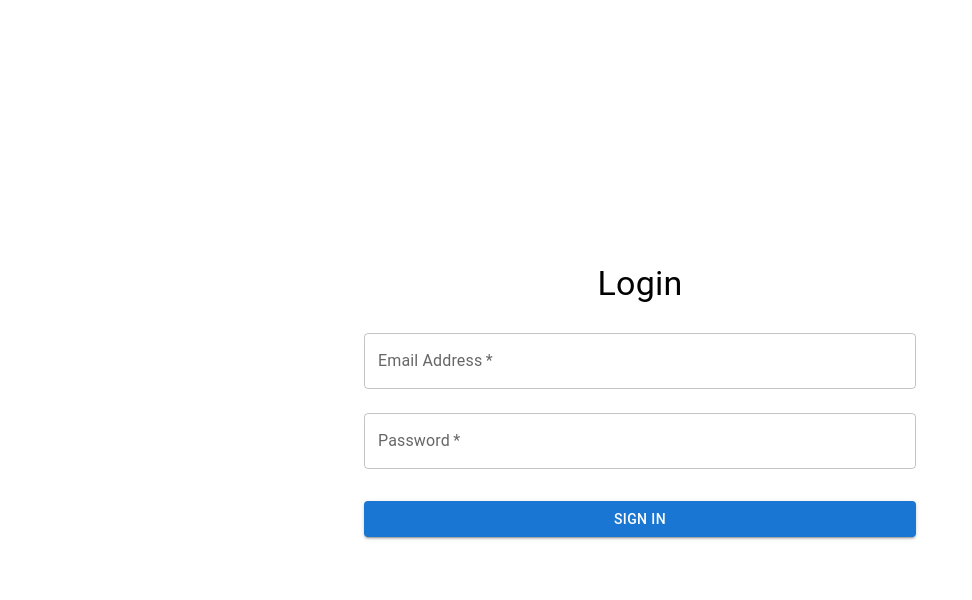
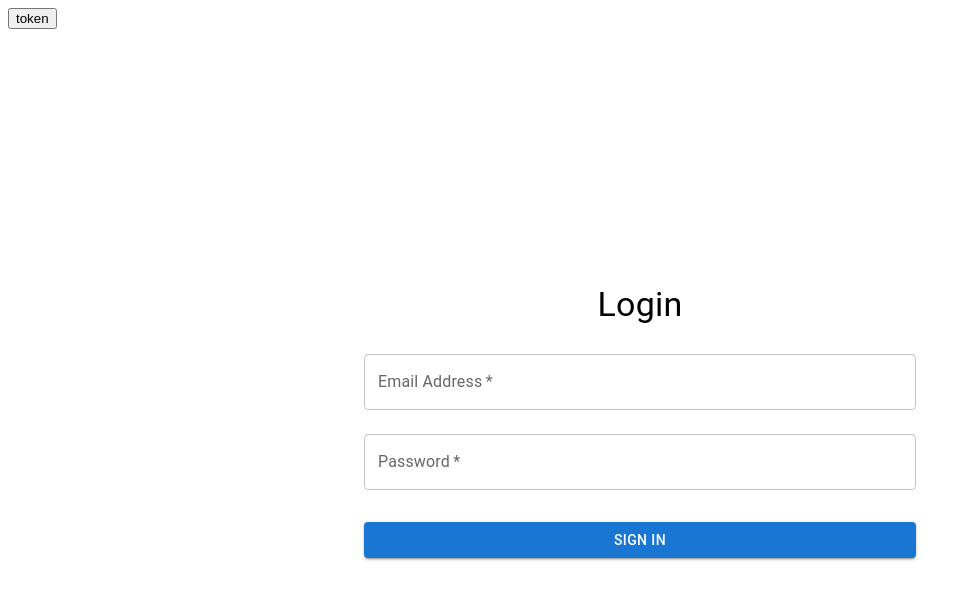
Before and after one commit to Abdessamad202/miniproject, a React (Vite) app: page /login in a window 1280 px wide. Shown: the top 600 px of the page, without its empty margins (0-972 px from the left). Built offline with nearby package versions, Linux system fonts and the light colour scheme.

Commit message:
Add App.jsx

```diff
--- a/src/App.jsx
+++ b/src/App.jsx
@@ -3,15 +3,26 @@ import { Routes } from "react-router"
 import Login from "./components/Login"
 import Register from "./components/Register"
 import { Home } from "./components/Home"
+import { useState } from "react"
 
 const App = ()=> {
+  const [state, setstate] = useState();
+  const handleclick = () => {
+    const token = window.sessionStorage.getItem("token")
+    setstate(token)
+  }
   return (
+    <>
+      <button type="button" onClick={handleclick}>token</button>
+      {state}
     <Routes>
       <Route path="/" element={<Home />}></Route>
       <Route path="/login" element={<Login/>}></Route>
       <Route path="register" element={<Register />}></Route>
     </Routes>
 
+    </>
+
   )
 }
 export {App}
```
